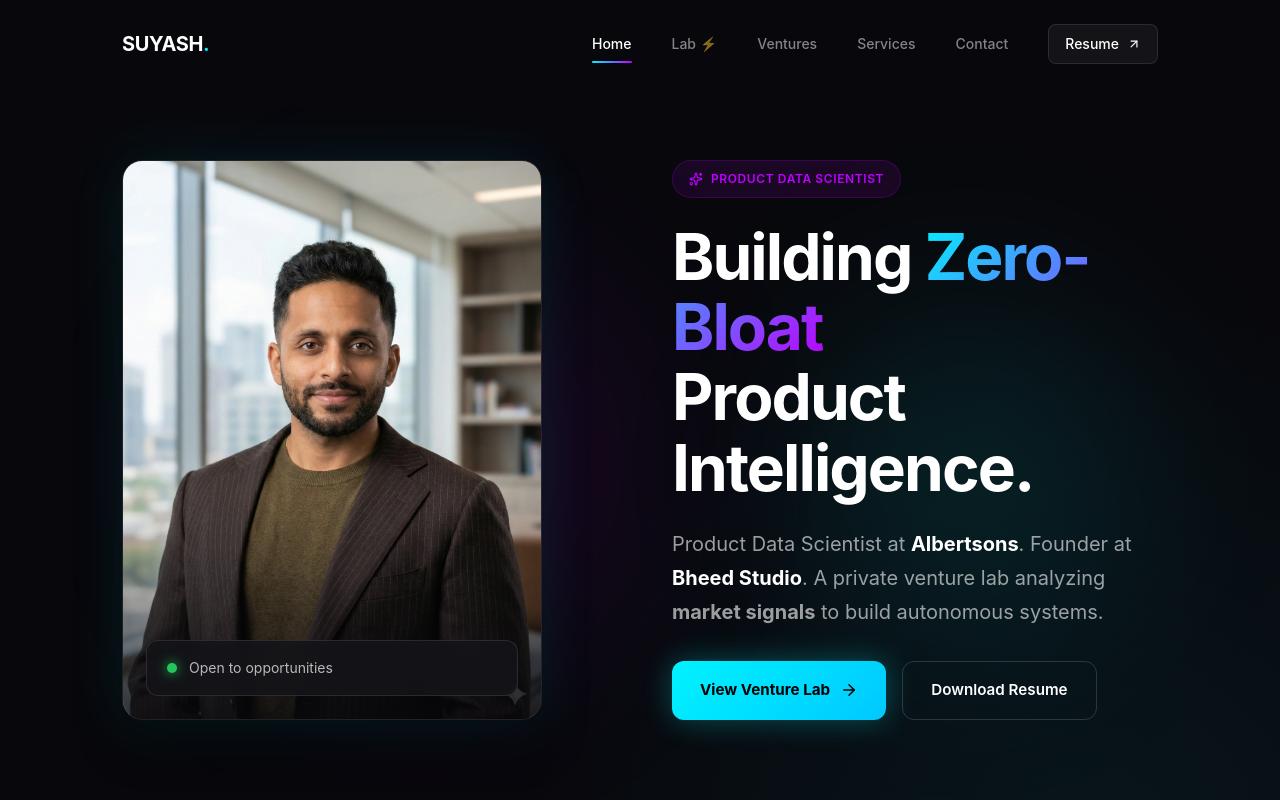
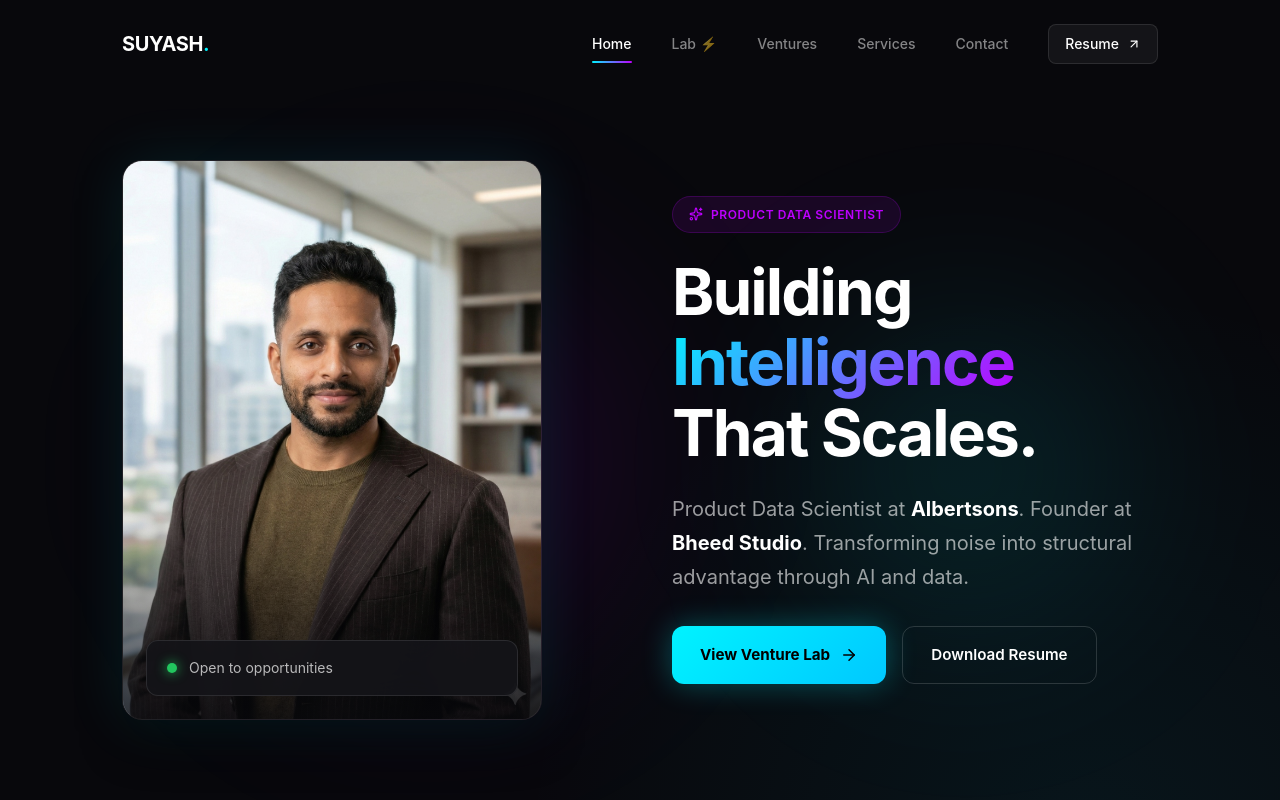
Before and after one commit to justsuyash/justsuyash_portfolio, a React (Vite) app: page / in a window 1280 px wide. Shown: the top 800 px of the page. Built offline with nearby package versions, Linux system fonts and the light colour scheme.

Commit message:
Fix: Restore Intelligence That Scales headline

```diff
--- a/src/pages/HomePage.jsx
+++ b/src/pages/HomePage.jsx
@@ -195,10 +195,10 @@ const HomePage = () => {
                                     WebkitBackgroundClip: 'text',
                                     WebkitTextFillColor: 'transparent'
                                 }}>
-                                    Zero-Bloat
+                                    Intelligence
                                 </span>
                                 <br />
-                                Product Intelligence.
+                                That Scales.
                             </h1>
 
                             <p style={{
@@ -210,7 +210,7 @@ const HomePage = () => {
                             }}>
                                 Product Data Scientist at <strong style={{ color: '#fff' }}>Albertsons</strong>.
                                 Founder at <strong style={{ color: '#fff' }}>Bheed Studio</strong>.
-                                A private venture lab analyzing <strong>market signals</strong> to build autonomous systems.
+                                Transforming noise into structural advantage through AI and data.
                             </p>
 
                             <div style={{ display: 'flex', gap: '16px', flexWrap: 'wrap' }}>
```
